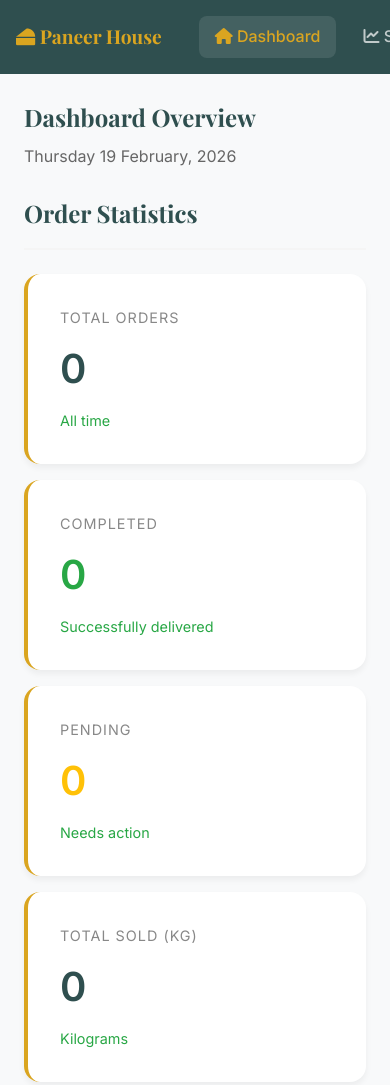
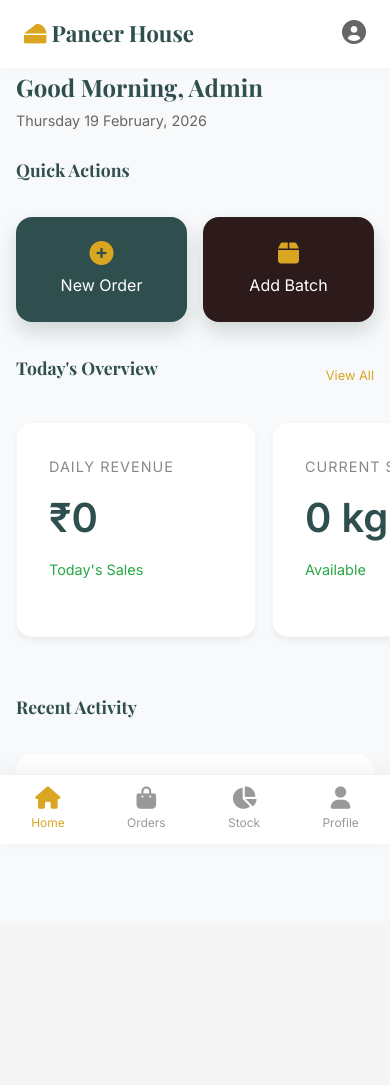
Before and after one commit to vinaykumar997176-crypto/packapaneer, a website: page public/admin-dashboard.html in a window 390 px wide. Shown: the top 1085 px of the page. After the commit the page ends 921 px from the top, so only its background shows below. Drawn offline with nearby package versions, Linux system fonts and the light colour scheme; no server answers; sample sign-in values are in the browser's storage.

```diff
--- a/public/admin-dashboard.html
+++ b/public/admin-dashboard.html
@@ -10,15 +10,23 @@
 </head>
 
 <body>
+    <!-- Mobile Header -->
+    <header class="mobile-header mobile-only">
+        <div class="mobile-brand"><i class="fas fa-cheese" style="color:var(--primary-gold)"></i> Paneer House</div>
+        <div class="user-profile">
+            <i class="fas fa-user-circle" style="font-size: 1.5rem; color: #666;"></i>
+        </div>
+    </header>
+
     <div class="dashboard-container">
-        <!-- Sidebar -->
-        <nav class="sidebar">
+        <!-- Sidebar (Desktop Only) -->
+        <nav class="sidebar desktop-only">
             <div class="sidebar-brand">
                 <i class="fas fa-cheese"></i> Paneer House
             </div>
             <a href="admin-dashboard.html" class="nav-link active"><i class="fas fa-home"></i> Dashboard</a>
+            <a href="orders.html" class="nav-link"><i class="fas fa-shopping-cart"></i> Manage Orders</a>
             <a href="stock-financials.html" class="nav-link"><i class="fas fa-chart-line"></i> Stock & Financials</a>
-            <a href="orders.html" class="nav-link"><i class="fas fa-shopping-cart"></i> Manage Orders</a>
             <a href="batch.html" class="nav-link"><i class="fas fa-box-open"></i> Receive Batch</a>
             <a href="delivery.html" class="nav-link"><i class="fas fa-truck"></i> Delivery Status</a>
             <div style="flex-grow: 1;"></div>
@@ -27,74 +35,101 @@
 
         <!-- Main Content -->
         <main class="main-content">
-            <div class="page-header">
+            <div class="page-header desktop-only">
                 <h1 class="welcome-text">Dashboard Overview</h1>
-                <p class="date-display" id="currentDate">Monday, 1 Jan 2024</p>
+                <p class="date-display" id="currentDateDesktop">Monday, 1 Jan 2024</p>
             </div>
 
-            <!-- Stats Rows -->
-            <h2 class="section-title">Order Statistics</h2>
-            <div class="stats-grid">
-                <div class="stat-card">
-                    <div class="stat-title">Total Orders</div>
-                    <div class="stat-value" id="totalOrders">0</div>
-                    <div class="stat-subtitle">All time</div>
-                </div>
-                <div class="stat-card">
-                    <div class="stat-title">Completed</div>
-                    <div class="stat-value" id="completedOrders" style="color:#28a745">0</div>
-                    <div class="stat-subtitle">Successfully delivered</div>
-                </div>
-                <div class="stat-card">
-                    <div class="stat-title">Pending</div>
-                    <div class="stat-value" id="pendingOrders" style="color:#ffc107">0</div>
-                    <div class="stat-subtitle">Needs action</div>
-                </div>
-                <div class="stat-card">
-                    <div class="stat-title">Total Sold (kg)</div>
-                    <div class="stat-value" id="totalSoldQty">0</div>
-                    <div class="stat-subtitle">Kilograms</div>
-                </div>
+            <div class="mobile-only" style="margin-bottom: 1.5rem;">
+                <h2 style="font-size: 1.5rem; margin-bottom: 0.2rem;">Good Morning, Admin</h2>
+                <p class="date-display" id="currentDateMobile" style="font-size: 0.9rem;">Monday, 1 Jan 2024</p>
             </div>
 
-            <h2 class="section-title">Daily Financial Overview</h2>
-            <div class="stats-grid">
-                <!-- Daily Stock -->
-                <div class="stat-card">
-                    <div class="stat-title">Stock Arrived Today</div>
-                    <div class="stat-value" id="todayArrival">0 kg</div>
-                    <div class="stat-subtitle">New inventory</div>
+            <!-- Quick Actions (Mobile Priority) -->
+            <section>
+                <h3 class="section-title" style="font-size: 1.1rem; border-bottom: none; margin-bottom: 1rem;">Quick
+                    Actions</h3>
+                <div class="quick-actions">
+                    <a href="orders.html" class="action-card">
+                        <i class="fas fa-plus-circle"></i>
+                        <span>New Order</span>
+                    </a>
+                    <a href="batch.html" class="action-card" style="background: #2d1a1a;">
+                        <i class="fas fa-box"></i>
+                        <span>Add Batch</span>
+                    </a>
+                </div>
+            </section>
+
+            <!-- Key Stats (Horizontal Scroll) -->
+            <section>
+                <div style="display:flex; justify-content:space-between; align-items:center; margin-bottom:1rem;">
+                    <h3 class="section-title" style="font-size: 1.1rem; border-bottom: none; margin-bottom: 0;">Today's
+                        Overview</h3>
+                    <a href="stock-financials.html"
+                        style="font-size:0.8rem; color:var(--primary-gold); text-decoration:none;">View All</a>
                 </div>
 
-                <!-- Financials -->
-                <div class="stat-card">
-                    <div class="stat-title">Daily Selling Amount</div>
-                    <div class="stat-value" id="dailyRevenue">₹0</div>
-                    <div class="stat-subtitle">Total Revenue Today</div>
+                <div class="stats-scroller">
+                    <!-- Revenue -->
+                    <div class="stat-card">
+                        <div class="stat-title">Daily Revenue</div>
+                        <div class="stat-value" id="dailyRevenue">₹0</div>
+                        <div class="stat-subtitle">Today's Sales</div>
+                    </div>
+                    <!-- Stock -->
+                    <div class="stat-card">
+                        <div class="stat-title">Current Stock</div>
+                        <div class="stat-value" id="currentStock">0 kg</div>
+                        <div class="stat-subtitle">Available</div>
+                    </div>
+                    <!-- Orders -->
+                    <div class="stat-card">
+                        <div class="stat-title">Unfulfilled Orders</div>
+                        <div class="stat-value" id="pendingOrders" style="color: #ffc107">0</div>
+                        <div class="stat-subtitle">Pending Delivery</div>
+                    </div>
+                    <!-- Profit -->
+                    <div class="stat-card">
+                        <div class="stat-title">Daily Profit</div>
+                        <div class="stat-value" id="dailyProfit" style="color: #28a745">₹0</div>
+                        <div class="stat-subtitle">Net Earnings</div>
+                    </div>
                 </div>
+            </section>
 
-                <div class="stat-card">
-                    <div class="stat-title">Daily Purchase Cost</div>
-                    <div class="stat-value" id="dailyCost">₹0</div>
-                    <div class="stat-subtitle">Cost of goods sold today</div>
+            <!-- Recent Activity Placeholder (Optional) -->
+            <section style="margin-top: 2rem;">
+                <h3 class="section-title" style="font-size: 1.1rem; border-bottom: none; margin-bottom: 1rem;">Recent
+                    Activity</h3>
+                <div
+                    style="background:white; padding:1.5rem; border-radius:16px; text-align:center; color:#999; font-size:0.9rem;">
+                    No recent notifications
                 </div>
-            </div>
-
-            <div class="financial-summary">
-                <div class="stat-card profit-loss-card">
-                    <div class="stat-title">Daily Profit</div>
-                    <div class="stat-value" id="dailyProfit">₹0</div>
-                    <div class="stat-subtitle">Net earnings</div>
-                </div>
-                <div class="stat-card profit-loss-card" style="background:#2d1a1a;">
-                    <div class="stat-title">Daily Loss</div>
-                    <div class="stat-value" id="dailyLoss" style="color:#ff6b6b">₹0</div>
-                    <div class="stat-subtitle">Net loss (if any)</div>
-                </div>
-            </div>
+            </section>
 
         </main>
     </div>
+
+    <!-- Bottom Navigation (Mobile Only) -->
+    <nav class="bottom-nav mobile-only">
+        <a href="admin-dashboard.html" class="nav-item active">
+            <i class="fas fa-home"></i>
+            <span>Home</span>
+        </a>
+        <a href="orders.html" class="nav-item">
+            <i class="fas fa-shopping-bag"></i>
+            <span>Orders</span>
+        </a>
+        <a href="stock-financials.html" class="nav-item">
+            <i class="fas fa-chart-pie"></i>
+            <span>Stock</span>
+        </a>
+        <a href="#" onclick="logout()" class="nav-item">
+            <i class="fas fa-user"></i>
+            <span>Profile</span>
+        </a>
+    </nav>
 
     <script>
         const logout = () => {
@@ -104,7 +139,9 @@
 
         // Date Display
         const options = { weekday: 'long', year: 'numeric', month: 'long', day: 'numeric' };
-        document.getElementById('currentDate').textContent = new Date().toLocaleDateString('en-IN', options);
+        const dateStr = new Date().toLocaleDateString('en-IN', options);
+        if (document.getElementById('currentDateDesktop')) document.getElementById('currentDateDesktop').textContent = dateStr;
+        if (document.getElementById('currentDateMobile')) document.getElementById('currentDateMobile').textContent = dateStr;
 
         // Fetch Stats
         async function loadStats() {
@@ -113,26 +150,23 @@
                 const data = await response.json();
 
                 // Orders
-                document.getElementById('totalOrders').textContent = data.orders.total_orders;
-                document.getElementById('completedOrders').textContent = data.orders.completed_orders || 0;
-                document.getElementById('pendingOrders').textContent = data.orders.pending_orders || 0;
-                document.getElementById('totalSoldQty').textContent = (data.orders.total_sold_qty || 0).toFixed(1);
+                // Note: Some IDs like 'totalOrders' were removed in mobile view to simplify
+                if (document.getElementById('pendingOrders')) document.getElementById('pendingOrders').textContent = data.orders.pending_orders || 0;
 
-                // Stock Arrival
-                document.getElementById('todayArrival').textContent = (data.stock.today_arrival || 0) + ' kg';
+                // Stock
+                if (document.getElementById('currentStock')) document.getElementById('currentStock').textContent = (data.stock.current_stock || 0) + ' kg';
 
                 // Financials
                 const fins = data.financials;
-                document.getElementById('dailyRevenue').textContent = '₹' + fins.daily_revenue.toLocaleString('en-IN');
-                document.getElementById('dailyCost').textContent = '₹' + fins.daily_cost.toLocaleString('en-IN');
+                if (document.getElementById('dailyRevenue')) document.getElementById('dailyRevenue').textContent = '₹' + fins.daily_revenue.toLocaleString('en-IN');
 
                 const profit = fins.daily_profit;
-                if (profit >= 0) {
+                if (document.getElementById('dailyProfit')) {
                     document.getElementById('dailyProfit').textContent = '₹' + profit.toLocaleString('en-IN');
-                    document.getElementById('dailyLoss').textContent = '₹0';
-                } else {
-                    document.getElementById('dailyProfit').textContent = '₹0';
-                    document.getElementById('dailyLoss').textContent = '₹' + Math.abs(profit).toLocaleString('en-IN');
+                    if (profit < 0) {
+                        document.getElementById('dailyProfit').style.color = '#ff6b6b';
+                        document.getElementById('dailyProfit').textContent = '₹' + profit.toLocaleString('en-IN'); // Show negative or handle loss
+                    }
                 }
 
             } catch (err) {
--- a/public/css/premium.css
+++ b/public/css/premium.css
@@ -406,32 +406,138 @@
         flex: 0 0 100%;
     }
 
-    .stats-grid {
-        grid-template-columns: 1fr;
-        /* Stack stats cards */
-        gap: 1rem;
+
+    /* --- Mobile Optimization & Bottom Nav --- */
+    .mobile-only {
+        display: block;
     }
 
-    /* Tables */
-    .table-container {
-        padding: 1rem;
-        margin: 0 -1rem;
-        /* Negative margin to span full width */
-        width: calc(100% + 2rem);
-        border-radius: 0;
+    .desktop-only {
+        display: none;
     }
 
-    th,
-    td {
-        padding: 0.75rem 0.5rem;
-        font-size: 0.9rem;
+    /* Fixed Bottom Navigation */
+    .bottom-nav {
+        position: fixed;
+        bottom: 0;
+        left: 0;
+        width: 100%;
+        height: 70px;
+        background: rgba(255, 255, 255, 0.95);
+        backdrop-filter: blur(10px);
+        -webkit-backdrop-filter: blur(10px);
+        display: flex;
+        justify-content: space-around;
+        align-items: center;
+        box-shadow: 0 -5px 20px rgba(0, 0, 0, 0.05);
+        z-index: 1000;
+        border-top: 1px solid rgba(0, 0, 0, 0.05);
+        padding-bottom: env(safe-area-inset-bottom);
     }
 
-    .page-header {
-        margin-bottom: 1.5rem;
+    .nav-item {
+        display: flex;
+        flex-direction: column;
+        align-items: center;
+        justify-content: center;
+        color: #999;
+        text-decoration: none;
+        font-size: 0.75rem;
+        gap: 4px;
+        transition: color 0.3s;
     }
 
-    .welcome-text {
+    .nav-item.active {
+        color: var(--primary-gold);
+    }
+
+    .nav-item i {
+        font-size: 1.4rem;
+    }
+
+    /* Mobile Header */
+    .mobile-header {
+        position: sticky;
+        top: 0;
+        background: rgba(255, 255, 255, 0.95);
+        backdrop-filter: blur(10px);
+        -webkit-backdrop-filter: blur(10px);
+        padding: 1rem 1.5rem;
+        z-index: 900;
+        display: flex;
+        justify-content: space-between;
+        align-items: center;
+        box-shadow: 0 2px 10px rgba(0, 0, 0, 0.02);
+    }
+
+    .mobile-brand {
+        font-family: 'Playfair Display', serif;
+        font-size: 1.4rem;
+        font-weight: 700;
+        color: var(--dark-slate);
+    }
+
+    /* Adjust Content for Fixed Bars */
+    .main-content {
+        padding: 0 1rem 6rem 1rem;
+        /* Bottom padding for nav bar */
+        margin-top: 0;
+    }
+
+    /* Hide Desktop Sidebar */
+    .sidebar {
+        display: none;
+    }
+
+    /* Quick Actions Grid */
+    .quick-actions {
+        display: grid;
+        grid-template-columns: 1fr 1fr;
+        gap: 1rem;
+        margin-bottom: 2rem;
+    }
+
+    .action-card {
+        background: var(--dark-slate);
+        color: white;
+        padding: 1.5rem;
+        border-radius: 16px;
+        text-align: center;
+        text-decoration: none;
+        display: flex;
+        flex-direction: column;
+        align-items: center;
+        gap: 0.5rem;
+        box-shadow: 0 10px 20px rgba(47, 79, 79, 0.2);
+    }
+
+    .action-card i {
         font-size: 1.5rem;
+        color: var(--primary-gold);
+    }
+
+    /* Horizontal Scroll for Stats */
+    .stats-scroller {
+        display: flex;
+        overflow-x: auto;
+        gap: 1rem;
+        padding: 0.5rem 0.5rem 1.5rem 0.5rem;
+        /* Padding for shadow */
+        margin: 0 -1rem;
+        /* Negative margin to bleed to edge */
+        padding-left: 1rem;
+        /* Restore padding */
+        padding-right: 1rem;
+        scroll-snap-type: x mandatory;
+    }
+
+    .stats-scroller::-webkit-scrollbar {
+        display: none;
+    }
+
+    .stat-card {
+        min-width: 240px;
+        scroll-snap-align: center;
+        border: 1px solid rgba(0, 0, 0, 0.03);
     }
 }
```
Also changed, not shown: public/orders.html (+31 -28 lines), public/stock-financials.html (+24 -13 lines).
